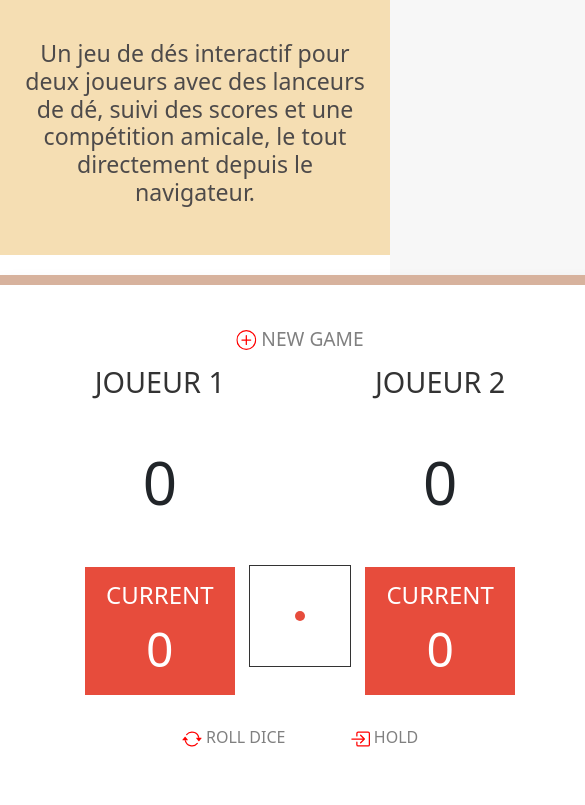
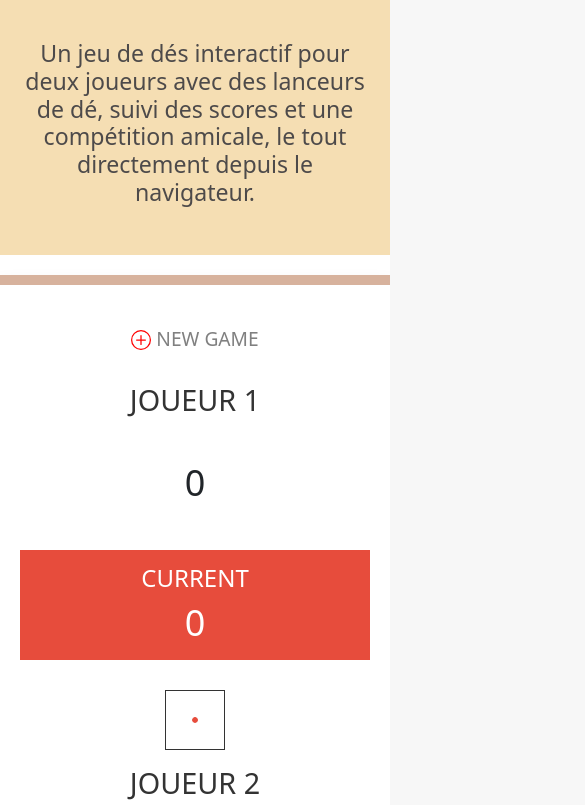
Before and after one commit to AnassNDRI/Jeu_de_DE, a plain HTML site: page Game/index.html in a window 390 px wide. Shown: the top 805 px of the page, 585 px wide, since content can reach past the window. Drawn offline with nearby package versions, Linux system fonts and the light colour scheme.

Commit message:
Ameliorer la responsivité

```diff
--- a/Game/styles.css
+++ b/Game/styles.css
@@ -1,4 +1,5 @@
-body, html {
+body,
+html {
   height: 100%;
   margin: 0;
   font-family: Arial, sans-serif;
@@ -7,16 +8,15 @@ body, html {
 
 .game-container {
   width: 600px;
+  max-width: 100%;
   margin: 30px auto;
   text-align: center;
   padding: 40px;
   border: 2px solid #ccc;
-    box-shadow: 0 5px 15px rgba(0,0,0,0.2);
+  box-shadow: 0 5px 15px rgba(0, 0, 0, 0.2);
   background: #fff;
   border: 10px solid #fff;
-    box-shadow: 0 0 0 10px #d7b29d,
-                0 5px 20px rgba(0,0,0,0.2);
-
+  box-shadow: 0 0 0 10px #d7b29d, 0 5px 20px rgba(0, 0, 0, 0.2);
 }
 
 .player {
@@ -56,8 +56,9 @@ body, html {
   margin-top: 20px;
 }
 
-.btn-new, .btn-roll, .btn-hold {
-
+.btn-new,
+.btn-roll,
+.btn-hold {
   border: none;
   padding: 10px 20px;
   margin: 10px;
@@ -68,10 +69,11 @@ body, html {
   color: gray;
 }
 
-.btn-new:hover, .btn-roll:hover, .btn-hold:hover {
+.btn-new:hover,
+.btn-roll:hover,
+.btn-hold:hover {
   background-color: rgb(171, 171, 172);
 }
-
 
 .btn-new {
   position: absolute;
@@ -108,3 +110,69 @@ body, html {
 .footer a:hover {
   background-color: #555; /* Couleur au survol */
 }
+
+/* Media queries pour la responsivité */
+@media (max-width: 768px) {
+  .game-container {
+    width: 90%;
+    padding: 20px;
+  }
+
+  .player {
+    width: 100%;
+    margin: 10px 0;
+  }
+
+  .btn-new {
+    position: static;
+    transform: none;
+    width: 100%;
+    margin: 10px 0;
+  }
+
+  #diceCanvas {
+    width: 80px;
+    height: 80px;
+  }
+
+  .player-score,
+  .player-current-score {
+    font-size: 1.8em;
+  }
+
+  .btn-roll,
+  .btn-hold {
+    width: 45%;
+    margin: 10px 2.5%;
+    padding: 10px;
+  }
+}
+
+@media (max-width: 480px) {
+  .game-container {
+    width: 100%;
+    padding: 10px;
+  }
+
+  .player {
+    width: 100%;
+    margin: 10px 0;
+  }
+
+  .btn-roll,
+  .btn-hold {
+    width: 100%;
+    margin: 5px 0;
+    padding: 8px;
+  }
+
+  #diceCanvas {
+    width: 60px;
+    height: 60px;
+  }
+
+  .player-score,
+  .player-current-score {
+    font-size: 1.5em;
+  }
+}
```
Lines whose indentation alone changed are shown as unchanged.
